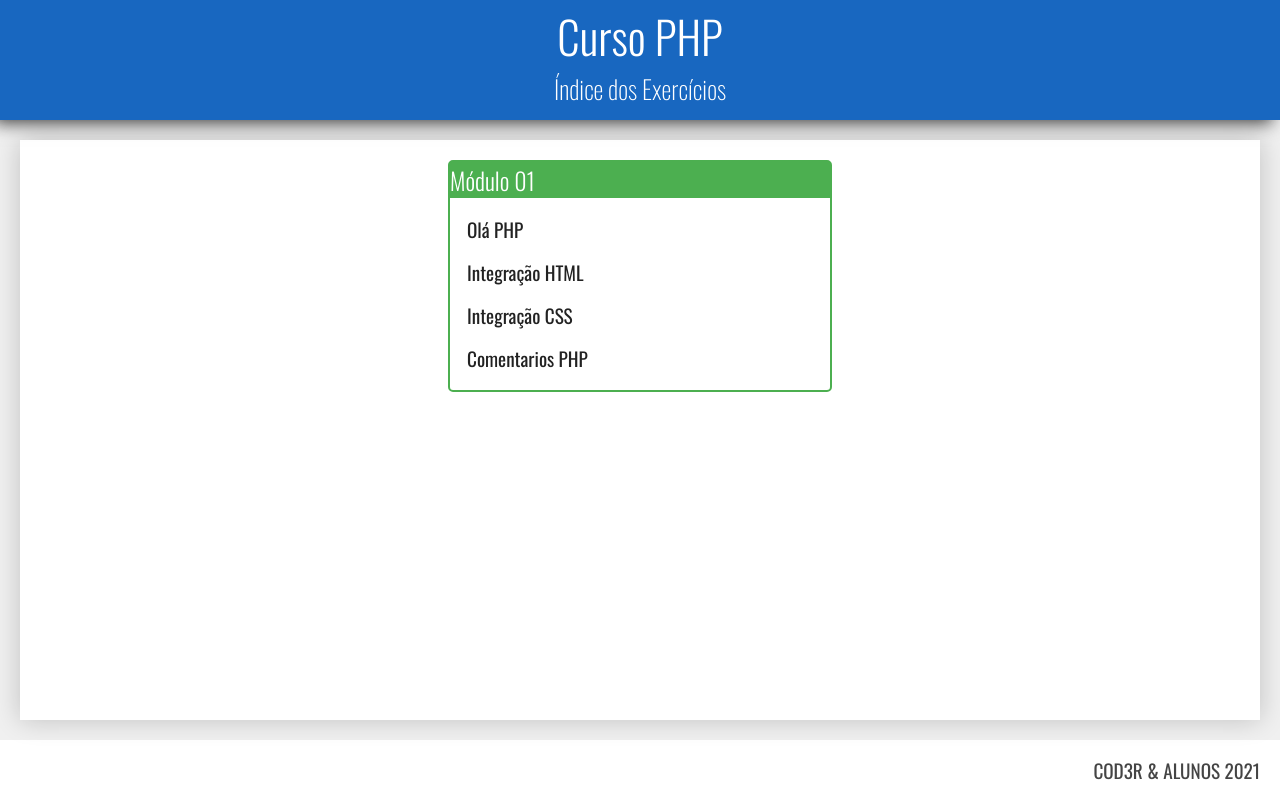
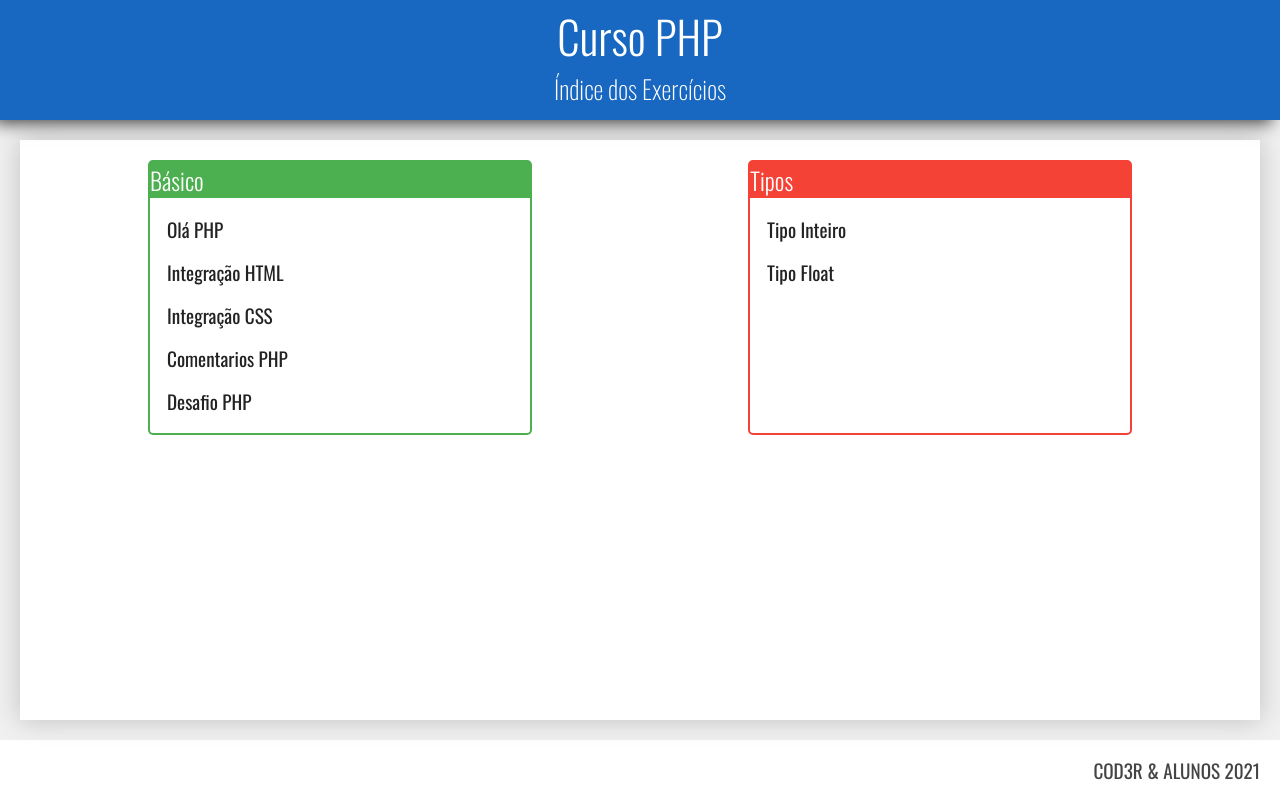
Before and after one commit to rkozer/PHP, a PHP site: page / in a window 1280 px wide. Run offline with PHP 8.4, Linux system fonts and the light colour scheme.

Commit message:
atualização 5

```diff
--- a/basico/ola.php
+++ b/basico/ola.php
@@ -1 +1,5 @@
 <div class="titulo">Olá PHP</div>
+
+<?php
+phpinfo();
+?>
--- a/index.php
+++ b/index.php
@@ -15,7 +15,7 @@
         <div class="conteudo">
             <nav class="modulos">
                 <div class="modulo verde">
-                    <h3>Módulo 01</h3>
+                    <h3>Básico</h3>
                     <ul>
                         <li>
                             <a href="exercicios.php?dir=basico&file=ola">
@@ -37,6 +37,26 @@
                                 Comentarios PHP
                             </a>
                         </li>
+                        <li>
+                            <a href="exercicios.php?dir=basico&file=desafio">
+                                Desafio PHP
+                            </a>
+                        </li>
+                    </ul>
+                </div>
+                <div class="modulo vermelho">
+                    <h3>Tipos</h3>
+                    <ul>
+                        <li>
+                            <a href="exercicios.php?dir=tipos&file=int">
+                                Tipo Inteiro
+                            </a>
+                        </li>
+                        <li>
+                            <a href="exercicios.php?dir=tipos&file=float">
+                                Tipo Float
+                            </a>
+                        </li>
                     </ul>
                 </div>
             </nav>
```
Also changed, not shown: basico/desafio.php (added, +8 -0 lines), tipos/float.php (added, +13 -0 lines), tipos/int.php (added, +14 -0 lines).
